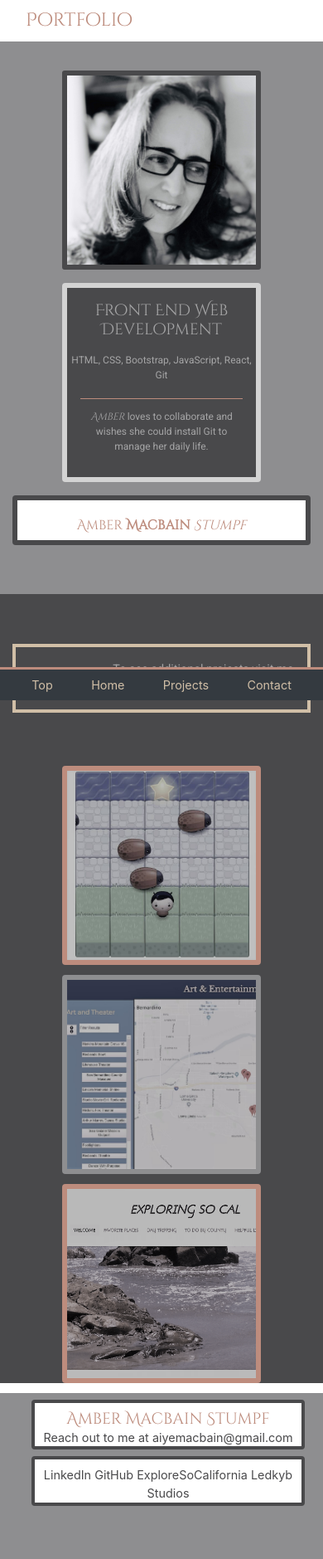
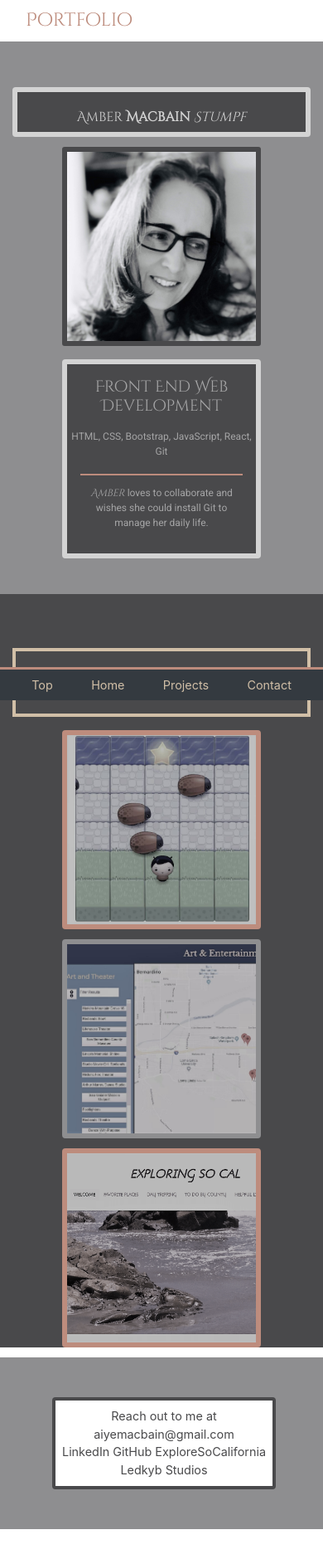
Before and after one commit to amacbain1/portfolio2019, a React (Create React App) app: page / in a window 390 px wide. Shown: the whole page at 83% size. After the commit the page ends 1843 px from the top, so only its background shows below. Built offline with nearby package versions, Linux system fonts and the light colour scheme.

Commit message:
Fixes spacing issues on smaller screens

```diff
--- a/src/components/Contact.scss
+++ b/src/components/Contact.scss
@@ -7,13 +7,8 @@
         background-color: white;
         border: solid 4px $onyx;
         word-wrap: normal;
-        width: 50%;
-
-        h4 {
-            color: $rosegold;
-            font-size: 1.2rem;
-            font-family: $cinzel;
-        }
+        width: 75%;
+        overflow: hidden;
 
         p, a {
             color: $onyx;
@@ -30,21 +25,13 @@
             border-color: $rosegold;
           }
 
-          .dark {
-            border-color: $onyx;
-          }
     }
 
     @media screen and (max-width: 767.98px) {
+            .contact-card {
+                min-width: 75%;
+                max-height: 130px;
 
-
-            .contact-card {
-                min-width: 100%;
-                height: 60px;
-
-                br, hr {
-                    display: none;
-                }
                 h4, p {
                     margin: 0;
                     padding: 0;
@@ -52,4 +39,10 @@
             }
 
     }
+    @media screen and (max-width: 575.98px) {
+
+        hr {
+            display: none;
+        }
+    }
 }
--- a/src/components/contact.js
+++ b/src/components/contact.js
@@ -8,16 +8,13 @@ class Contact extends Component {
 
         return (
             <section id='contact'>
-                <div className='container'>
+                <div className=''>
                     <div className='card-columns d-flex justify-content-between text-center'>
                         <div className='container align-items-center'>
-                            <div className='card contact-card p-2 m-2'>
-                                <h4 className='name'>Amber Macbain Stumpf</h4>
-                                <hr className='dark' />
+
+                            <div className='card contact-card p-2 m-5'>
+                                <hr />
                                 <p>Reach out to me at aiyemacbain@gmail.com</p>
-                            </div>
-                            <div className='card contact-card p-2 m-2'>
-                                <hr />
                                 <p>
                                     <a href='https://www.linkedin.com/in/amber-macbain-0b8422170/'>LinkedIn </a>
                                     <a href='https://github.com/amacbain1'>GitHub </a>
@@ -26,6 +23,7 @@ class Contact extends Component {
                                 </p>
                                 <hr />
                             </div>
+
                         </div>
                     </div>
                 </div>
--- a/src/components/home.js
+++ b/src/components/home.js
@@ -11,6 +11,17 @@ class Home extends Component {
         <div className='container'>
           <div className='card-columns'>
 
+            <div className='card card-name card-main'>
+              <div className='card-body px-3 py-1'>
+                <h1 className='name'>
+                  <hr />
+                  <p className='first'>Amber </p><br />
+                  <p className='middle'>Macbain </p><br />
+                  <p className='last'>Stumpf</p>
+                  <hr />
+                </h1>
+              </div>
+            </div>
 
             <div className='card card-img card-main mx-auto'>
 
@@ -24,20 +35,7 @@ class Home extends Component {
 
             </div>
 
-            <div className='card card-name card-main'>
-              <div className='card-body px-3 py-1'>
-                <h1 className='name'>
-                  <hr />
 
-                  <p className='first'>Amber </p><br />
-                  <p className='middle'>Macbain </p><br />
-                  <p className='last'>Stumpf</p>
-                  <hr />
-
-                </h1>
-              </div>
-
-            </div>
 
           </div>
         </div>
--- a/src/components/home.scss
+++ b/src/components/home.scss
@@ -9,18 +9,21 @@
 
 
   .card-name {
-    border: solid 6px $onyx;
-    margin-top: 10rem;
+    border: solid 6px lightgray;
+    margin-top: 11rem;
     word-wrap: normal;
+    background-color: $onyx;
 
     hr {
-      border-color: $onyx;
+      border: none;
+      height: 2px;
+      background-color: $rosegold;
     }
 
 
     .name {
       margin-top: 2.3rem;
-      color: $rosegold;
+      color: lightgray;
 
       .first{
         margin: 0;
@@ -45,6 +48,7 @@
       }
     }
     @media screen and (max-width: 767.98px) {
+
       .name{
         padding: 0;
         margin: 0;
@@ -57,10 +61,9 @@
     }
 
     @media screen and (max-width: 575.98px){
-
       max-width: 100%;
       height: 60px;
-      margin-top: 0;
+      margin-top: 65px;
 
       hr, br {
         display: none;
@@ -98,8 +101,8 @@
     }
 
     @media screen and (max-width: 575.98px){
-      margin: 2.8em 0 1.0em 0;
-      order: 2;
+      margin: 0;
+
      }
   }
 
@@ -134,7 +137,9 @@
     }
 
     hr {
-      border-color: $rosegold;
+      border: none;
+      height: 2px;
+      background-color: $rosegold;
       margin: 0 1.0em;
     }
 
--- a/src/components/projects.js
+++ b/src/components/projects.js
@@ -1,4 +1,5 @@
 import React, { Component } from 'react';
+import Project from './Project.js';
 import './Projects.scss';
 
 
@@ -8,21 +9,20 @@ import './Projects.scss';
 class Projects extends Component {
 
   render() {
+
     return (
       <section id='projects'>
-
 
         <div className='container'>
 
           <div className='card project'>
             <div className='projects-title card-text d-flex justify-content-between align-items-center'>
               <h3 className='m-2'>Projects</h3>
-
               <p className='text-white-50 mr-2'>To see additional projects visit me on <a href='https://github.com/amacbain1'>GitHub</a></p>
             </div>
           </div>
 
-          <div className='card-columns'>
+          <div className='card-columns project-cards'>
 
             <div className='card card-main project-1 text-center col-md-4  mx-auto'>
               <a href='https://github.com/amacbain1/astumpf-arcade-game'>
@@ -36,7 +36,6 @@ class Projects extends Component {
               </a>
             </div>
 
-
             <div className='card card-main project-3 text-center col-md-4 mx-auto'>
               <a href='https://github.com/amacbain1/Neighborhood-map-project7'>
                 <div className='overlay'>
@@ -49,8 +48,6 @@ class Projects extends Component {
               </a>
             </div>
 
-
-
             <div className='card card-main project-4 text-center col-md-4 mx-auto'>
               <a href='http://www.exploresocalifornia.com/'>
                 <div className='overlay'>
@@ -61,12 +58,9 @@ class Projects extends Component {
                   </div>
                 </div>
               </a>
-
             </div>
 
           </div>
-
-
 
         </div>
 
--- a/src/components/projects.scss
+++ b/src/components/projects.scss
@@ -1,7 +1,7 @@
 @import '../App.scss';
 
 #projects{
-  min-height: 676px;
+  min-height: 700px;
   background-color: $onyx;
   display: block;
 
@@ -36,8 +36,8 @@
 
     @media screen and (max-width: 767.98px) {
       .projects-title {
-        margin-top: 60px;
         margin-bottom: 0;
+
         h3 {
         font-size: 1.2rem;
         }
@@ -45,6 +45,12 @@
           font-size: .90rem;
         }
       }
+    }
+    @media screen and (max-width: 575.98px) {
+      .projects-title {
+        margin-top: 65px;
+      }
+
     }
 
   }
@@ -96,8 +102,13 @@
 
 
 
-  .card-columns{
+  .project-cards {
     margin-top: 4rem;
+
+    @media screen and (max-width: 575.98px) {
+        margin-top: 1rem;
+
+    }
 
     .project-1 {
       background-image: url(./../../src/images/bw_ladybug_game.jpg);
```
